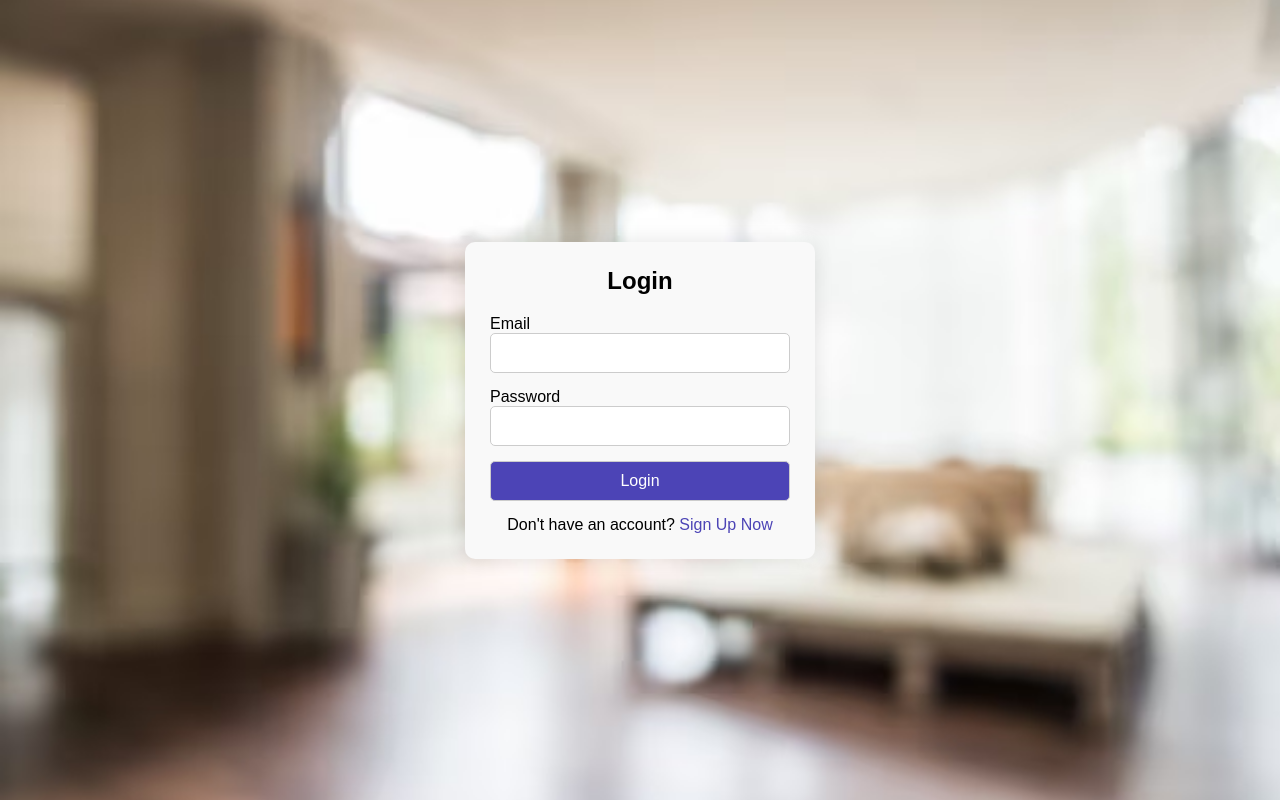
After one commit to Mausam10/Aawas, a PHP site: page /Login.html in a window 1280 px wide. The commit adds this page. Run offline with PHP 8.4, Linux system fonts and the light colour scheme.

Commit message:
Login Page

```diff
--- /dev/null
+++ b/Login.html
@@ -0,0 +1,33 @@
+<!DOCTYPE html>
+<html lang="en">
+<head>
+    <meta charset="UTF-8">
+    <meta http-equiv="X-UA-Compatible" content="IE=edge">
+    <meta name="viewport" content="width=device-width, initial-scale=1.0">
+    <link rel="stylesheet" href="styles.css">
+    <title>Login</title>
+</head>
+<body>
+    <div class="Lcontainer">
+        <div class="Lbox form-box">
+            <header>Login</header>
+            <form action="" method="post">
+                <div class="field input">
+                    <label for="email">Email</label>
+                    <input type="text" name="email" id="email" autocomplete="off" required>
+                </div>
+                <div class="field input">
+                    <label for="password">Password</label>
+                    <input type="password" name="password" id="password" autocomplete="off" required>
+                </div>
+                <div class="field">
+                    <input type="submit" class="login-btn" name="submit" value="Login">
+                </div>
+                <div class="links">
+                    Don't have an account? <a href="#">Sign Up Now</a>
+                </div>
+            </form>
+        </div>
+    </div>
+</body>
+</html>
--- a/styles.css
+++ b/styles.css
@@ -1,4 +1,3 @@
-<<<<<<< HEAD
 * {
  margin: 0;
  padding: 0;
@@ -74,43 +73,6 @@ body {
  font-size: 65px;
 }
 
-/* For mobile devices */
-@media only screen and (max-width: 600px) {
- .navbar {
-   flex-direction: column;
-   align-items: center;
- }
-
- .icon img {
-   width: 100px;
- }
-
- .menu {
-   margin-top: 20px;
- }
-
- .menu ul {
-   flex-direction: column;
-   align-items: center;
- }
-
- .menu ul li {
-   margin: 10px 0;
- }
-
- .content {
-   padding-top: 50px;
- }
-
- .content h1 {
-   font-size: 30px;
- }
-
- .content h1 span {
-   font-size: 35px;
- }
-}
-
 @media only screen and (min-width: 601px) {
  .navbar {
    height: 100px;
@@ -141,147 +103,81 @@ body {
    font-size: 65px;
  }
 }
-=======
-* {
- margin: 0;
- padding: 0;
- box-sizing: border-box;
-}
 
-body {
- font-family: Arial, sans-serif;
-}
 
-.main {
- width: 100%;
-  background: linear-gradient(to top, rgba(0, 0, 0, 0.7) 20%, rgba(0, 0, 0, 0.7) 20%), url(images/house1.jpg);      /*background image add gareko */
+.Lcontainer {
+  background-image: url(images/ll.jpg);
+
+    display: flex;
+    align-items: center;
+    justify-content: center;
+    min-height: 100vh;
     background-position: center;
     background-size: cover;
     height: 100vh;
 }
 
-.navbar {
+.Lbox {
+
+    background: #f9f9f9;
+    max-width: 350px;
     width: 100%;
- max-width: 1600px;
- height: 100px;
- margin: 0 auto;
- display: flex;
- justify-content: space-between;
- align-items: center;
- padding: 20px;
- background-color: rgba(7, 5, 5, 0.393);
+    padding: 25px;
+    border-radius: 10px;
+    box-shadow: 0 0 20px rgba(0, 0, 0, 0.1);
 }
 
-.icon img {
- width: 140px;
- height: auto;
+.Lbox header {
+    font-size: 24px;
+    font-weight: 600;
+    margin-bottom: 20px;
+    text-align: center;
 }
 
-.menu ul {
- display: flex;
- list-style: none;
+.field {
+    margin-bottom: 15px;
 }
 
-.menu ul li {
- margin-left: 60px;
+.field label {
+    font-size: 16px;
+    font-weight: 500;
 }
 
-.menu ul li a {
- text-decoration: none;
- color: #fff;
- font-weight: bold;
- transition: color 0.4s ease-in-out;
+.field input {
+    height: 40px;
+    width: 100%;
+    font-size: 16px;
+    padding: 0 10px;
+    border-radius: 5px;
+    border: 1px solid #ccc;
+    outline: none;
 }
 
-.menu ul li a:hover {
- color: #ff7200;
+.login-btn {
+    height: 40px;
+    background-color: #4c44b6;
+    border: none;
+    border-radius: 5px;
+    color: #fff;
+    font-size: 16px;
+    cursor: pointer;
+    transition: background-color 0.3s ease;
 }
 
-.content {
- width: 100%;
- max-width: 1200px;
- margin: 0 auto;
- text-align: center;
- padding-top: 100px;
- color: #fff;
+.login-btn:hover {
+    background-color: #3d368d;
 }
 
-.content h1 {
- font-size: 50px;
- letter-spacing: 2px;
- margin-bottom: 20px;
+.links {
+    margin-top: 15px;
+    text-align: center;
 }
 
-.content h1 span {
- color: #ff7200;
- font-size: 65px;
+.links a {
+    color: #4c44b6;
+    text-decoration: none;
 }
 
-/* For mobile devices */
-@media only screen and (max-width: 600px) {
- .navbar {
-   flex-direction: column;
-   align-items: center;
+.links a:hover {
+    text-decoration: underline;
 }
-
- .icon img {
-   width: 100px;
- }
-
- .menu {
-   margin-top: 20px;
- }
-
- .menu ul {
-   flex-direction: column;
-   align-items: center;
- }
-
- .menu ul li {
-   margin: 10px 0;
- }
-
- .content {
-   padding-top: 50px;
- }
-
- .content h1 {
-   font-size: 30px;
- }
-
- .content h1 span {
-   font-size: 35px;
- }
-}
-
-@media only screen and (min-width: 601px) {
- .navbar {
-   height: 100px;
-   justify-content: space-between;
- }
-
- .icon img {
-   width: 140px;
- }
-
- .menu ul {
-   flex-direction: row;
- }
-
- .menu ul li {
-   margin-left: 30px;
- }
-
- .content {
-   padding-top: 100px;
- }
-
- .content h1 {
-   font-size: 50px;
- }
-
- .content h1 span {
-   font-size: 65px;
- }
-}
->>>>>>> c1392f76806bf2885b0d431d39efb90492f12ae6
```
Also changed, not shown: home.html (+6 -47 lines), images/ll.jpg (added), images/loginhome.jpg (added). Lines whose indentation alone changed are shown as unchanged.
